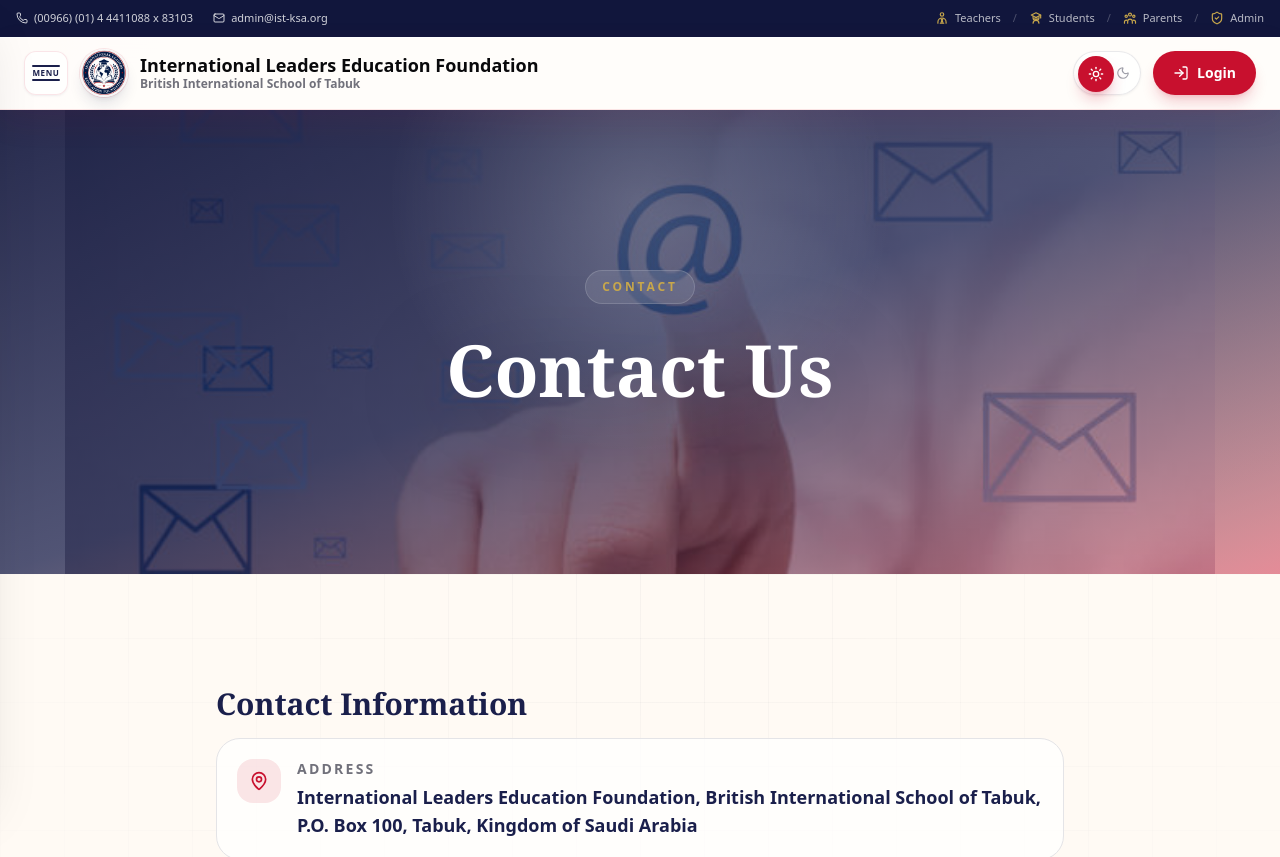
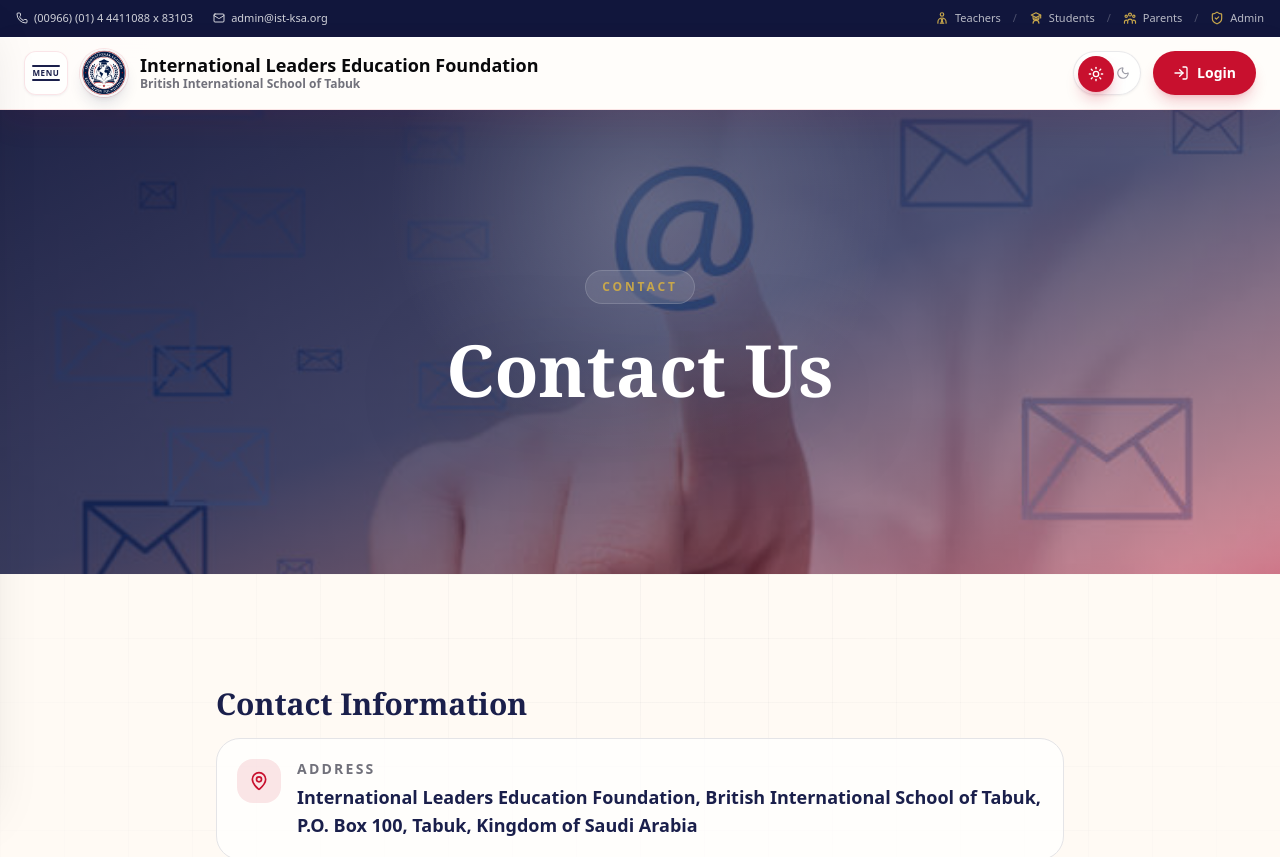
Before and after one commit to MuhammadOsman381/bis-tabuk, a Next.js app: page /contact/contact-us in a window 1280 px wide. Shown: the top 857 px of the page. Built offline with nearby package versions, Linux system fonts and the light colour scheme.

Commit message:
Fit shell hero images

```diff
--- a/app/contact/contact-us/page.tsx
+++ b/app/contact/contact-us/page.tsx
@@ -27,6 +27,7 @@
       title="Contact Us"
       heroImage="/images/contact-title.jpg"
       heroAlt="Contact email symbol and message icons"
+      heroImageClassName="object-cover object-center"
       isContact={true}
     >
       <div className="mt-4 grid gap-8 ">
--- a/components/layout/SchoolPageShell.tsx
+++ b/components/layout/SchoolPageShell.tsx
@@ -184,7 +184,7 @@
   subtitle,
   heroImage,
   heroAlt,
-  heroImageClassName = 'object-contain',
+  heroImageClassName = 'object-cover object-center',
   intro,
   quote,
   sections,
```
